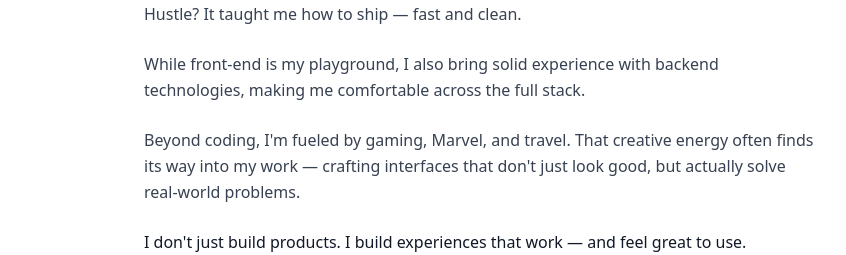
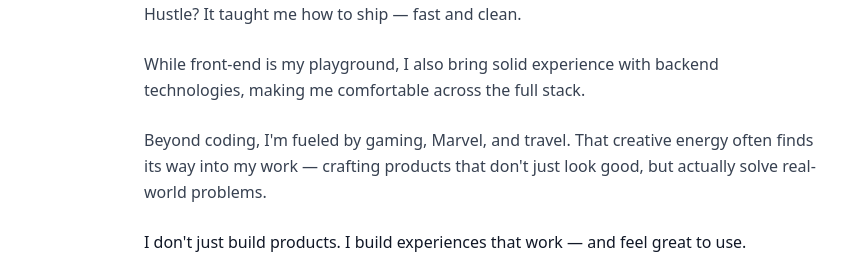
Before and after one commit to ShubhamK-2907/shubhamk-portfolio, a React (Vite) app: page / in a window 1280 px wide. Shown: the part 1201-1456 px from the top of the page, without its empty margins (160-1006 px from the left). Built offline with nearby package versions, Linux system fonts and the light colour scheme.

Commit message:
Code modified to update About section

```diff
--- a/src/components/About.tsx
+++ b/src/components/About.tsx
@@ -24,7 +24,7 @@ const About = () => {
           </p>
 
           <p>
-            Beyond coding, I'm fueled by gaming, Marvel, and travel. That creative energy often finds its way into my work — crafting interfaces that don't just look good, but actually solve real-world problems.
+            Beyond coding, I'm fueled by gaming, Marvel, and travel. That creative energy often finds its way into my work — crafting products that don't just look good, but actually solve real-world problems.
           </p>
 
           <p className="font-medium text-gray-900">
```
